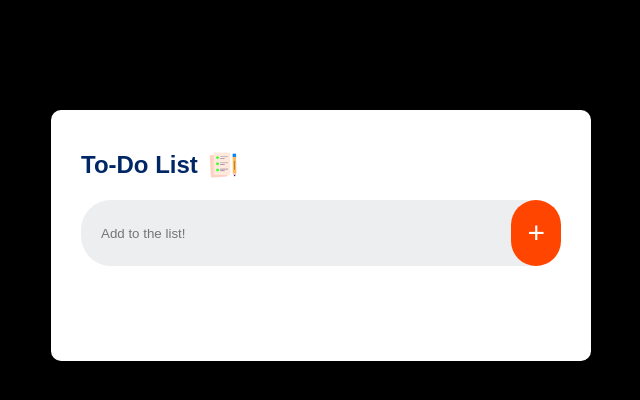
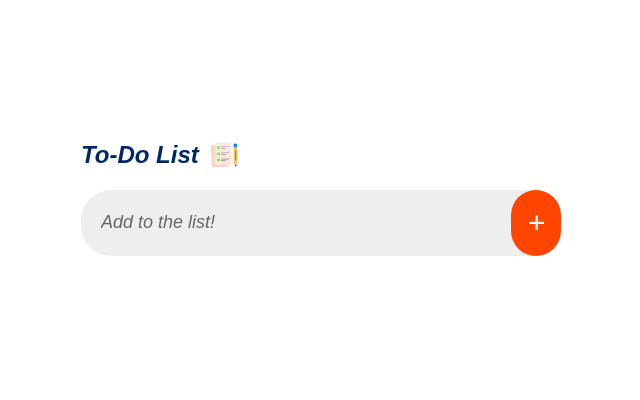
Before and after one commit to Mi01sha01/todo-list-project, a plain HTML site: page index.html in a window 1280 px wide. Shown: the whole page, without its empty margins (319-959 px from the left). Drawn offline with Linux system fonts and the light colour scheme.

Commit message:
Update style.css

```diff
--- a/style.css
+++ b/style.css
@@ -3,11 +3,13 @@
     padding: 0;
     font-family: "poppins",sans-serif;
     box-sizing: border-box;
+    font-style: italic;
+}
 }
 .container{
     width: 100%;
     min-height: 100vh;
-    background: black;
+   background: #FFFFFF;
     padding: 10px;
 }
 .todo-app{
@@ -61,6 +63,7 @@ ul li{
     user-select: none;
     cursor: pointer;
     position: relative;
+     font-style: italic;
 }
 ul li::before{
     content: '';
@@ -99,3 +102,9 @@ ul li span{
 ul li span:hover{
     background: #edeef0;
 }
+#input-box::placeholder {
+  font-size: 18px;
+  color: #666;
+  font-weight: 500;
+  font-style: italic;
+}
```
